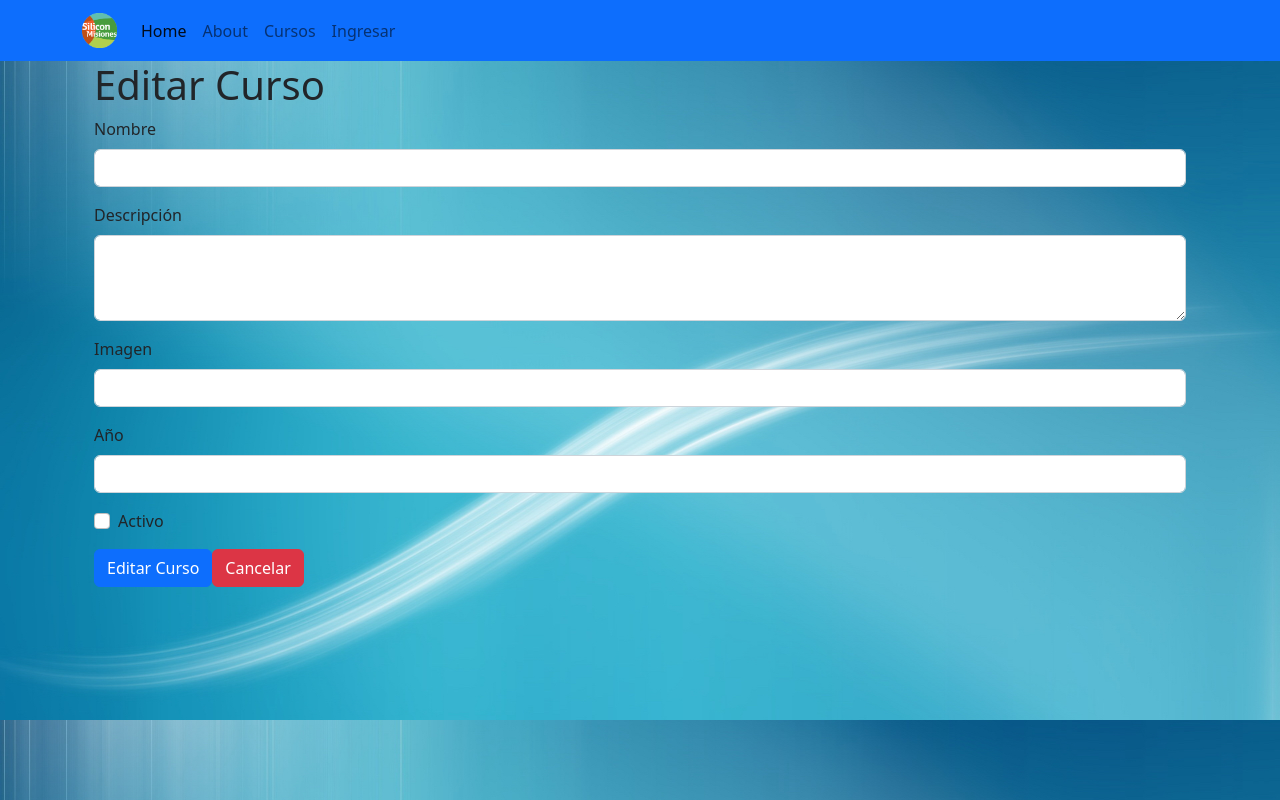
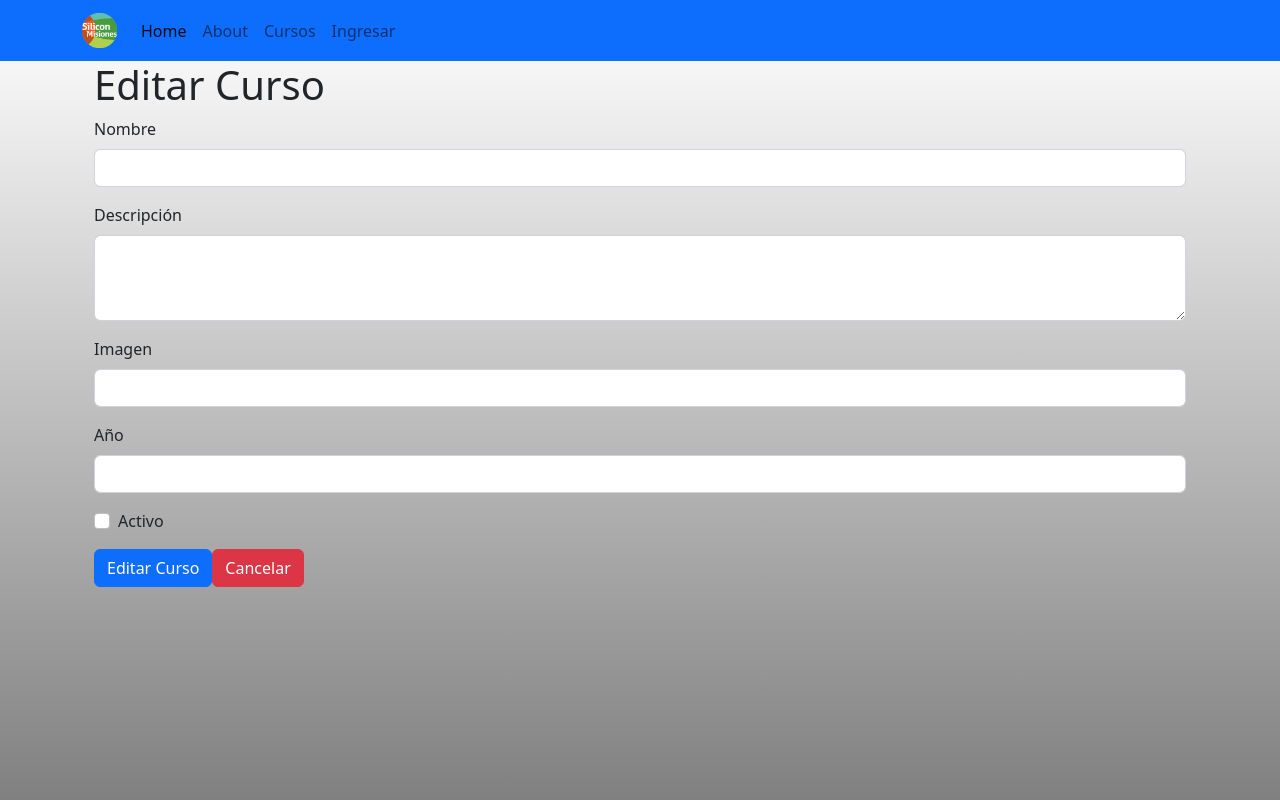
Before and after one commit to Frapucho/integrador-silicon, a React (Create React App) app in the folder front/silicon-app/: page /cursos/edit/1 in a window 1280 px wide. Built offline with nearby package versions, Linux system fonts and the light colour scheme; no server answers.

Commit message:
fondo gris

```diff
--- a/front/silicon-app/src/App.css
+++ b/front/silicon-app/src/App.css
@@ -14,9 +14,8 @@
   }
 }
 body  {
-  background-image: url("./components/css/366326.jpg");
-  background-color: #cccccc;
-  background-size: cover;
+  height: 100vh;
+  background:linear-gradient(0deg, rgba(128, 128, 128, 1) 0%, rgba(255, 255, 255, 1) 99%, rgba(103, 102, 102, 1) 100%);
 }
 
 .App-header {
```
